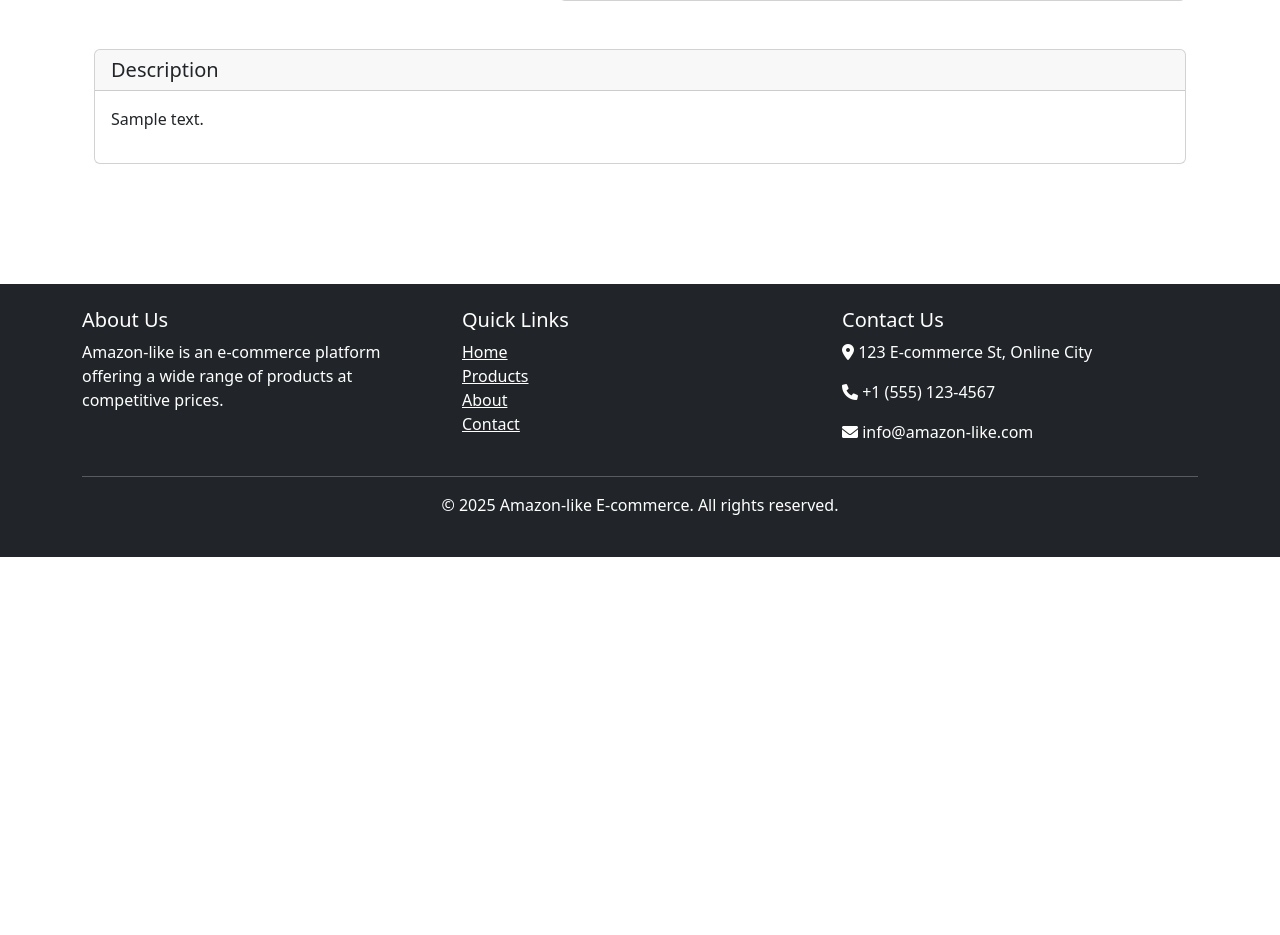
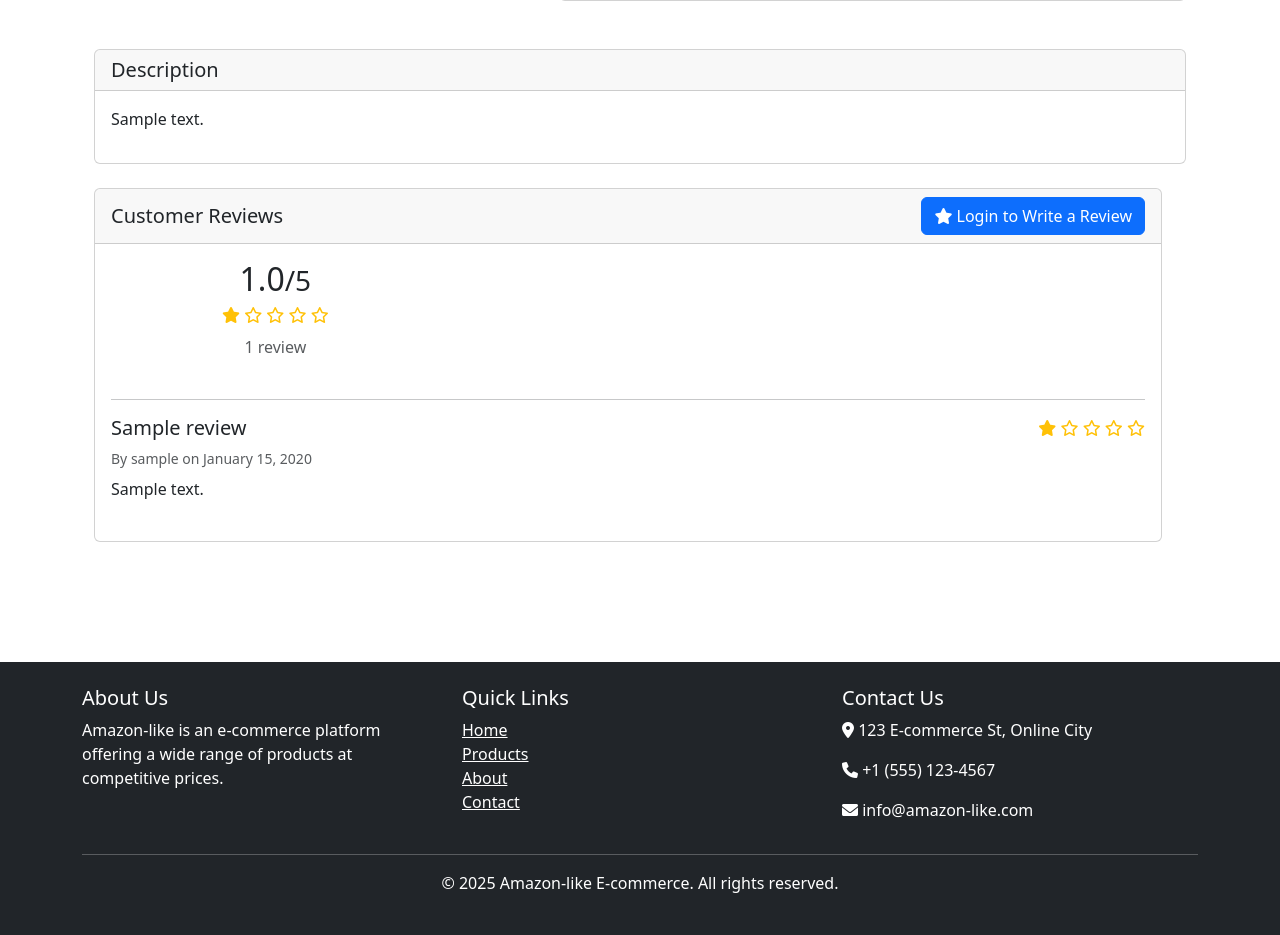
Before and after one commit to jksonar/ecommerce_project_amazon, a Django app: a page that uses templates/products/product_detail.html in a window 1280 px wide. Shown: the part 549-1484 px from the top of the page. Before the commit the page ends 1106 px from the top, so only its background shows below. Run offline with Django 5.2, Linux system fonts and the light colour scheme; tables that the repository leaves empty hold one stand-in row (values such as "Sample post"); grey boxes marked "Sample" are stand-in pictures.

Commit message:
Reviews and ratings system

```diff
--- a/products/views.py
+++ b/products/views.py
@@ -60,10 +60,17 @@ def product_list(request):
 def product_detail(request, slug):
     product = get_object_or_404(Product, slug=slug, is_available=True)
     related_products = Product.objects.filter(category=product.category).exclude(id=product.id)[:4]
+    reviews = product.reviews.all().order_by('-created_at')
+    user_review = None
+
+    if request.user.is_authenticated:
+        user_review = product.reviews.filter(user=request.user).first()
 
     context = {
         'product': product,
         'related_products': related_products,
+        'reviews': reviews,
+        'user_review': user_review,
     }
     return render(request, 'products/product_detail.html', context)
 
--- a/reviews/urls.py
+++ b/reviews/urls.py
@@ -4,6 +4,6 @@ from . import views
 app_name = 'reviews'
 
 urlpatterns = [
-    # These will be implemented in Phase 4
     path('add/<slug:product_slug>/', views.add_review, name='add_review'),
+    path('delete/<int:review_id>/', views.delete_review, name='delete_review'),
 ]
--- a/templates/accounts/login.html
+++ b/templates/accounts/login.html
@@ -14,8 +14,8 @@
                     {% csrf_token %}
 
                     <div class="mb-3">
-                        <label for="email" class="form-label">Email</label>
-                        <input type="email" class="form-control" id="email" name="email" required>
+                        <label for="username" class="form-label">Email</label>
+                        <input type="email" class="form-control" id="username" name="username" required>
                     </div>
 
                     <div class="mb-3">
--- a/templates/products/home.html
+++ b/templates/products/home.html
@@ -27,7 +27,7 @@
             {% endif %}
             <div class="card-body">
                 <h5 class="card-title">{{ category.name }}</h5>
-                <a href="{% url 'products:product_list_by_category' category.slug %}" class="stretched-link"></a>
+                <a href="{% url 'products:category_detail' category.slug %}" class="stretched-link"></a>
             </div>
         </div>
     </div>
--- a/templates/products/product_detail.html
+++ b/templates/products/product_detail.html
@@ -96,6 +96,89 @@
                 </div>
             </div>
         </div>
+        <!-- Add this section after the product description section -->
+
+    <!-- Reviews Section -->
+    <div class="row mt-4">
+        <div class="col-12">
+            <div class="card">
+                <div class="card-header d-flex justify-content-between align-items-center">
+                    <h5 class="mb-0">Customer Reviews</h5>
+                    {% if user.is_authenticated %}
+                        {% if user_review %}
+                            <div>
+                                <a href="{% url 'reviews:add_review' product.slug %}" class="btn btn-sm btn-outline-primary me-2">
+                                    <i class="fas fa-edit"></i> Edit Your Review
+                                </a>
+                                <a href="{% url 'reviews:delete_review' user_review.id %}" class="btn btn-sm btn-outline-danger">
+                                    <i class="fas fa-trash"></i> Delete
+                                </a>
+                            </div>
+                        {% else %}
+                            <a href="{% url 'reviews:add_review' product.slug %}" class="btn btn-primary">
+                                <i class="fas fa-star"></i> Write a Review
+                            </a>
+                        {% endif %}
+                    {% else %}
+                        <a href="{% url 'accounts:login' %}?next={% url 'reviews:add_review' product.slug %}" class="btn btn-primary">
+                            <i class="fas fa-star"></i> Login to Write a Review
+                        </a>
+                    {% endif %}
+                </div>
+                <div class="card-body">
+                    {% if reviews %}
+                        <div class="row mb-4">
+                            <div class="col-md-4">
+                                <div class="text-center">
+                                    <h2 class="mb-1">{{ product.average_rating|floatformat:1 }}<small>/5</small></h2>
+                                    <div class="text-warning mb-2">
+                                        {% for i in "12345"|make_list %}
+                                            {% if forloop.counter <= product.average_rating|floatformat:0|add:"0" %}
+                                                <i class="fas fa-star"></i>
+                                            {% elif forloop.counter <= product.average_rating|floatformat:1|add:"0.5" %}
+                                                <i class="fas fa-star-half-alt"></i>
+                                            {% else %}
+                                                <i class="far fa-star"></i>
+                                            {% endif %}
+                                        {% endfor %}
+                                    </div>
+                                    <p class="text-muted">{{ reviews.count }} review{{ reviews.count|pluralize }}</p>
+                                </div>
+                            </div>
+                            <div class="col-md-8">
+                                <!-- Rating distribution bars could go here in a future enhancement -->
+                            </div>
+                        </div>
+
+                        <hr>
+
+                        {% for review in reviews %}
+                        <div class="review mb-4">
+                            <div class="d-flex justify-content-between align-items-center mb-2">
+                                <h5 class="mb-0">{{ review.title }}</h5>
+                                <div class="text-warning">
+                                    {% for i in "12345"|make_list %}
+                                        {% if forloop.counter <= review.rating %}
+                                            <i class="fas fa-star"></i>
+                                        {% else %}
+                                            <i class="far fa-star"></i>
+                                        {% endif %}
+                                    {% endfor %}
+                                </div>
+                            </div>
+                            <p class="text-muted small mb-2">By {{ review.user.username }} on {{ review.created_at|date:"F d, Y" }}</p>
+                            <p>{{ review.comment }}</p>
+                            {% if not forloop.last %}<hr>{% endif %}
+                        </div>
+                        {% endfor %}
+                    {% else %}
+                        <div class="text-center py-4">
+                            <p class="mb-0">This product has no reviews yet. Be the first to review it!</p>
+                        </div>
+                    {% endif %}
+                </div>
+            </div>
+        </div>
     </div>
 
     <!-- Related Products -->
```
Also changed, not shown: reviews/forms.py (added, +12 -0 lines), reviews/views.py (+46 -5 lines), templates/products/category_detail.html (+23 -1 lines), templates/reviews/add_review.html (added, +57 -0 lines), templates/reviews/delete_review.html (added, +29 -0 lines).
